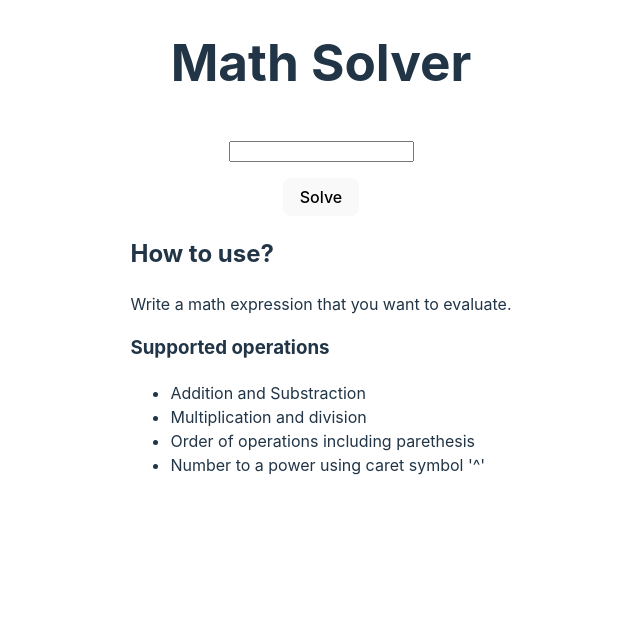
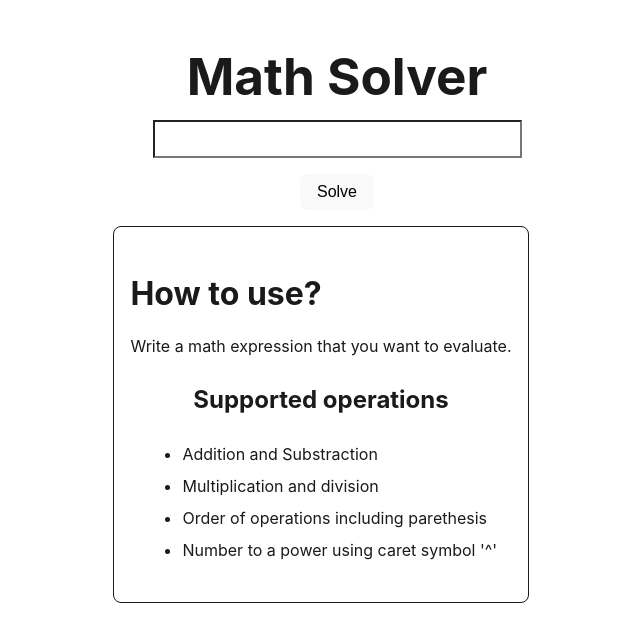
Before and after one commit to samir1498/arithmetic-simplifier, a website built with Vite: page index.html in a window 1280 px wide. Shown: the whole page, without its empty margins (319-959 px from the left). Built offline with nearby package versions, Linux system fonts and the light colour scheme.

Commit message:
fixing items position in the page

```diff
--- a/style.css
+++ b/style.css
@@ -13,6 +13,7 @@
   -moz-osx-font-smoothing: grayscale;
   -webkit-text-size-adjust: 100%;
 }
+
 * {
   box-sizing: border-box;
 }
@@ -21,24 +22,37 @@ body {
   margin: 0;
   display: flex;
   flex-direction: column;
+  justify-content: center;
   align-items: center;
-  /* place-items: center; */
-  min-width: 320px;
-  min-height: 100vh;
+  padding: 1rem;
 }
 
 form {
   display: flex;
   flex-direction: column;
   align-items: center;
-  justify-content: start;
-
+  justify-content: center;
+  max-height: fit-content;
   gap: 1rem;
+  padding-top: 2rem;
+  padding-left: 2rem;
 }
 
 h1 {
   font-size: 3.2em;
   line-height: 1.1;
+  margin: 0;
+  width: 100%;
+  text-align: center;
+}
+.input-container {
+  display: flex;
+  justify-content: center;
+  gap: 0.5rem;
+  width: 100%;
+}
+#equation {
+  font-size: 1.75rem;
 }
 
 button {
@@ -47,28 +61,80 @@ button {
   padding: 0.5em 1em;
   font-size: 1em;
   font-weight: 500;
-  font-family: inherit;
   background-color: #1a1a1a;
   cursor: pointer;
   transition: border-color 0.25s;
 }
+
 button:hover {
   border-color: #646cff;
 }
+
 button:focus,
 button:focus-visible {
   outline: 4px auto -webkit-focus-ring-color;
 }
 
+.results {
+  font-size: 1.5rem;
+  font-weight: bold;
+  text-align: center;
+}
+
+.results h3 {
+  margin: 0;
+}
+
+.usage {
+  margin-top: 1rem;
+  padding: 1rem;
+  background-color: #1a1a1a;
+  color: white;
+  border-radius: 8px;
+  text-align: left;
+  max-width: 80%;
+}
+
+.usage h2 {
+  font-size: 2em;
+  margin-bottom: 0.5em;
+}
+
+h3 {
+  font-size: 1.5em;
+  /* margin: 0; */
+  text-align: center;
+}
+
+.usage ul {
+  list-style: disc;
+  margin: 0;
+  margin-left: 0.75rem;
+  margin-bottom: 1.5em;
+}
+
+.usage li {
+  margin-bottom: 0.5em;
+}
+
 @media (prefers-color-scheme: light) {
   :root {
-    color: #213547;
+    color: #1a1a1a;
     background-color: #ffffff;
   }
-  a:hover {
-    color: #747bff;
-  }
+
   button {
     background-color: #f9f9f9;
   }
+
+  .usage {
+    background-color: white;
+    color: #1a1a1a;
+    border: 1px solid #1a1a1a;
+  }
+
+  #equation {
+    background-color: white;
+    color: #1a1a1a;
+  }
 }
```
